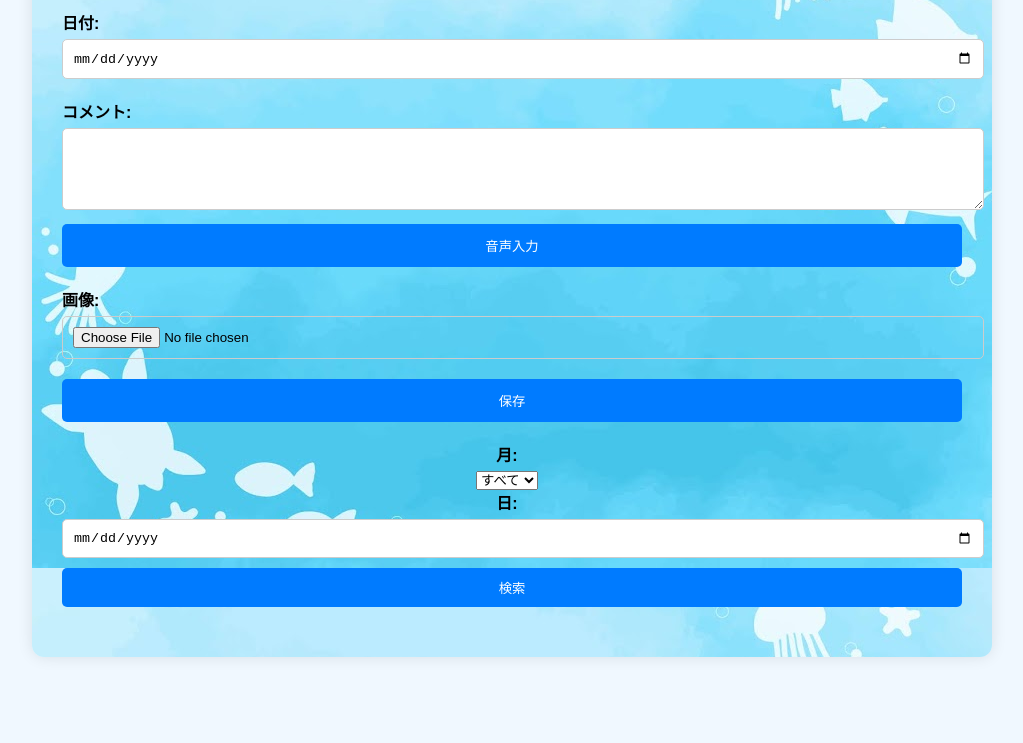
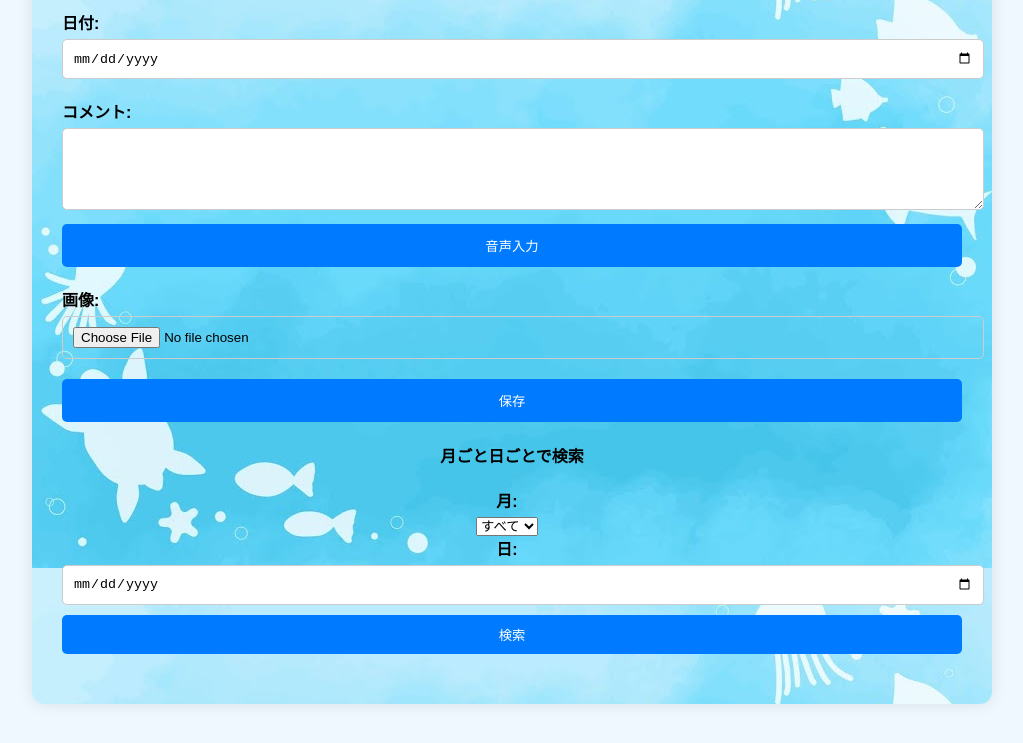
Before and after one commit to Mmonoki/Portfolio, a plain HTML site: page docs/memo.html in a window 1280 px wide. Shown: the part 167-910 px from the top of the page, without its empty margins (128-1151 px from the left). Before the commit the page ends 874 px from the top, so only its background shows below. Drawn offline with Linux system fonts and the light colour scheme.

Commit message:
月ごと日ごとで検索標示追加

```diff
--- a/docs/memo.html
+++ b/docs/memo.html
@@ -28,6 +28,7 @@
         </form>
 
         <div class="filter">
+            <h4>月ごと日ごとで検索</h4>
             <label for="month">月:</label>
             <select id="month">
                 <option value="">すべて</option>
```
